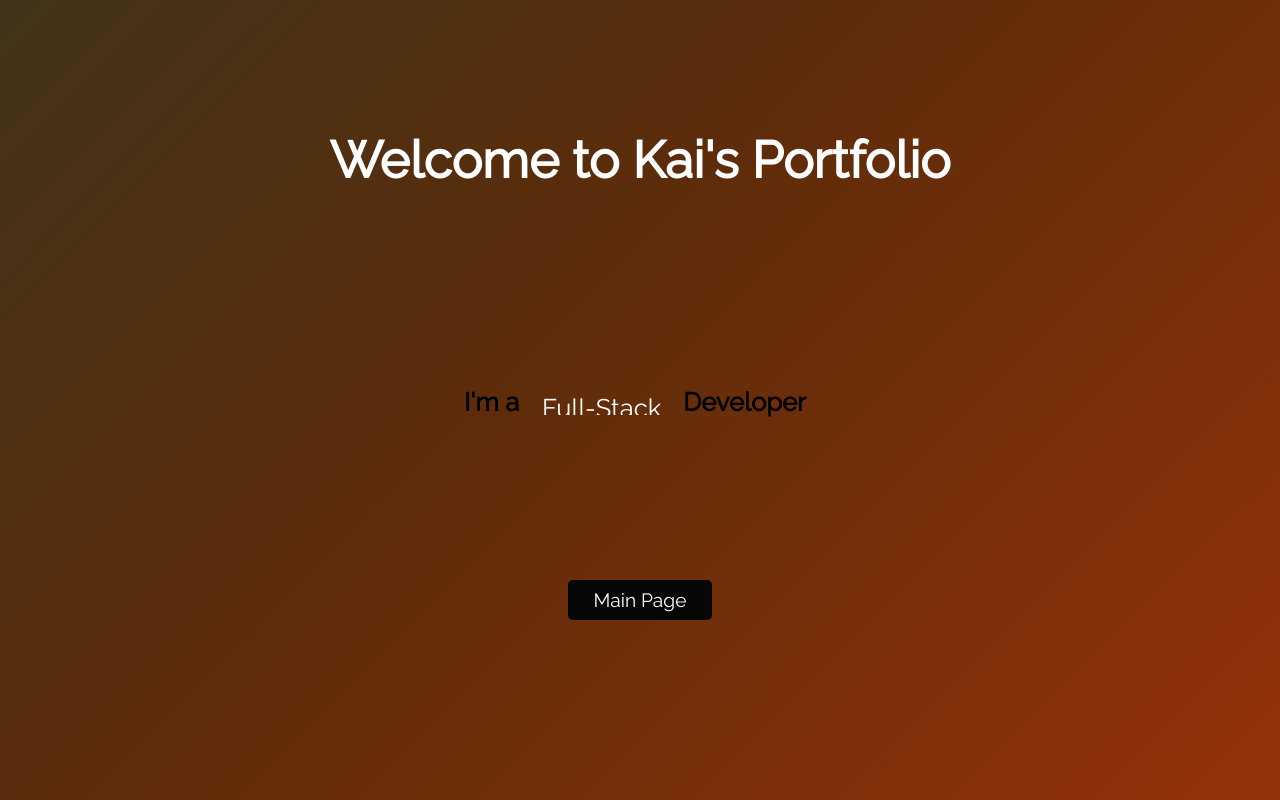
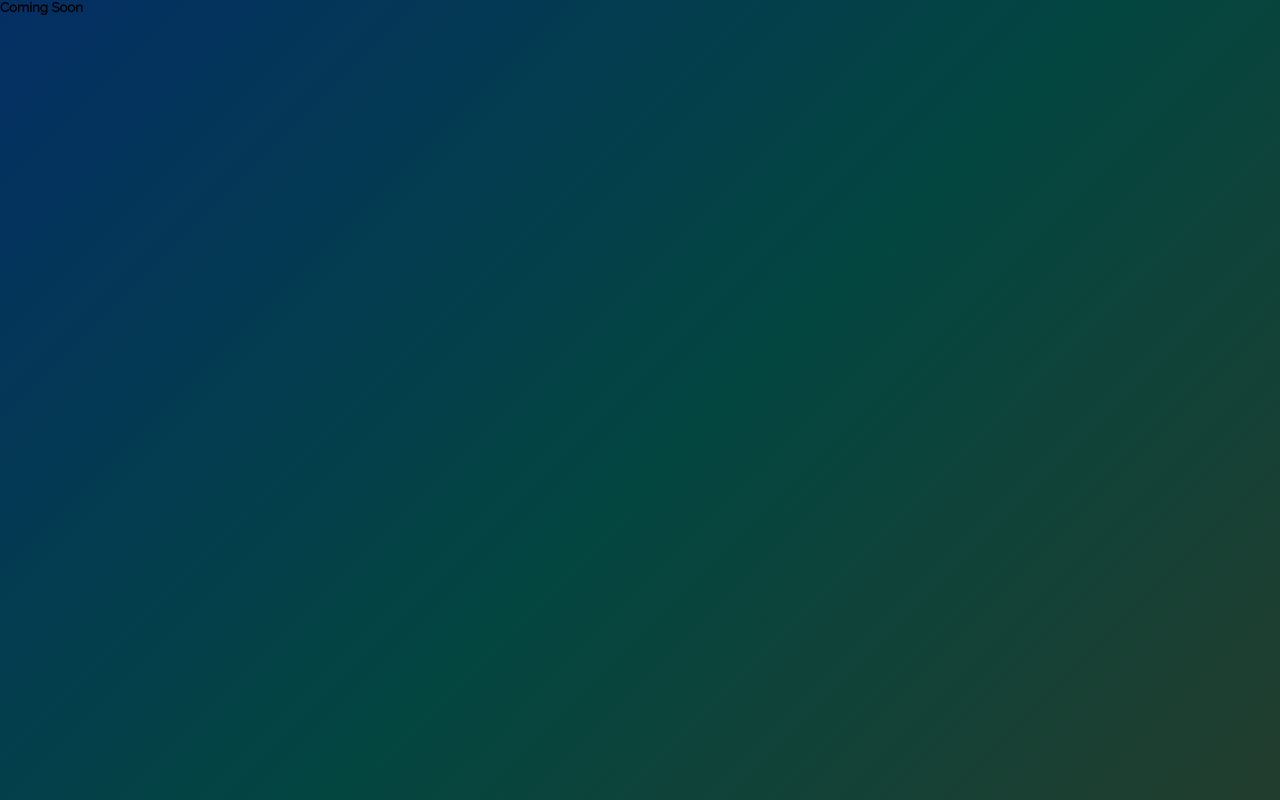
Before and after one commit to KaiMHK/Kai-website, a React (Create React App) app: page / in a window 1280 px wide. Built offline with nearby package versions, Linux system fonts and the light colour scheme.

Commit message:
Coming Soon

```diff
--- a/src/App.js
+++ b/src/App.js
@@ -14,12 +14,6 @@ function App() {
     <Router>
       <Routes>
         <Route path="/" element={<Start />} index />
-        <Route path="/main" element={<Main />} />
-        <Route path="/main/resume" element={<ResumePage />} />
-        <Route path="/main/resume/paper" element={<PdfDisplay />} />
-        <Route path="/main/projects" element={<ProjectPage/>} />
-        <Route path="/main/contact" element={<ContactPage/>} />
-        <Route path="/main/skill" element={<SkillsPage/>} />
       </Routes>
     </Router>
   );
--- a/src/components/ResumePage.js
+++ b/src/components/ResumePage.js
@@ -12,7 +12,9 @@ export default function ResumePage(params) {
         <LeftDrawer name="Skills" itemId="sk" />
         <LeftDrawer name="Projects" itemId="pr" />
       </div>
-      <Link id="resumeLink" to={"./paper"}>To see more details, please view my resume.</Link>
+      <Link id="resumeLink" to={"./paper"}>
+        To see more details, please view my resume.
+      </Link>
     </div>
   );
 }
--- a/src/components/Start.js
+++ b/src/components/Start.js
@@ -2,14 +2,12 @@ import { Link } from "react-router-dom";
 
 import DynamicDescription from "./DynamicDescription";
 
-import "../styles/Start.css"
+import "../styles/Start.css";
 
 export default function Start(params) {
   return (
-  <div>
-    <h1 id="title">Welcome to Kai's Portfolio</h1>
-    <Link to="main" className="custom-btn btn-5" id="mainBtn"><div id="buttonText">Main Page</div></Link>
-    <DynamicDescription />
-  </div>
+    <div>
+      <h5>Coming Soon</h5>
+    </div>
   );
 }
```
Also changed, not shown: 1 other file (tests, documents, lock files or other folders).
